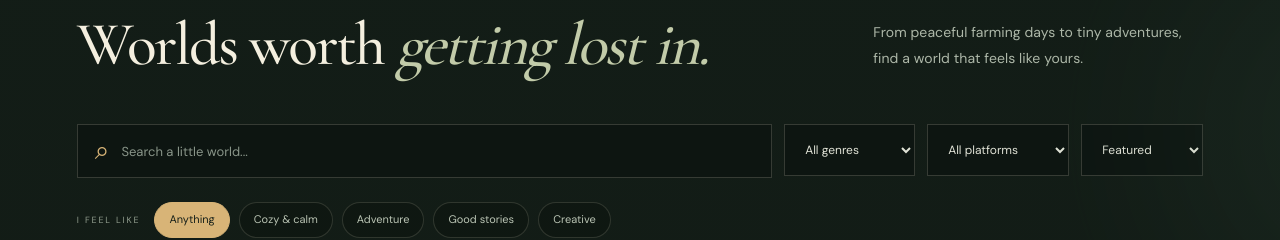
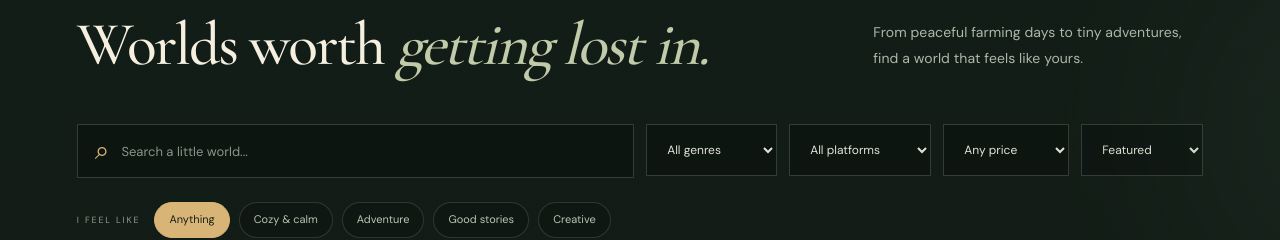
Before and after one commit to pixoria-id/Pixoria, a plain HTML site: page index.html in a window 1280 px wide. Shown: the part 920-1160 px from the top of the page. Drawn offline with nearby package versions, Linux system fonts and the light colour scheme; no server answers.

Commit message:
Add price filter to game discovery toolbar

```diff
--- a/index.html
+++ b/index.html
@@ -51,6 +51,7 @@
         <label class="search-box"><span>⌕</span><input id="search-input" type="search" placeholder="Search a little world..." autocomplete="off"></label>
         <select id="genre-filter" aria-label="Filter by genre"><option value="all">All genres</option></select>
         <select id="platform-filter" aria-label="Filter by platform"><option value="all">All platforms</option></select>
+        <select id="price-filter" aria-label="Filter by price"><option value="all">Any price</option><option value="free">Free</option><option value="paid">Paid</option></select>
         <select id="sort-filter" aria-label="Sort games"><option value="featured">Featured</option><option value="az">A — Z</option><option value="za">Z — A</option></select>
       </div>
       <div class="mood-row" aria-label="Quick mood filters">
```
